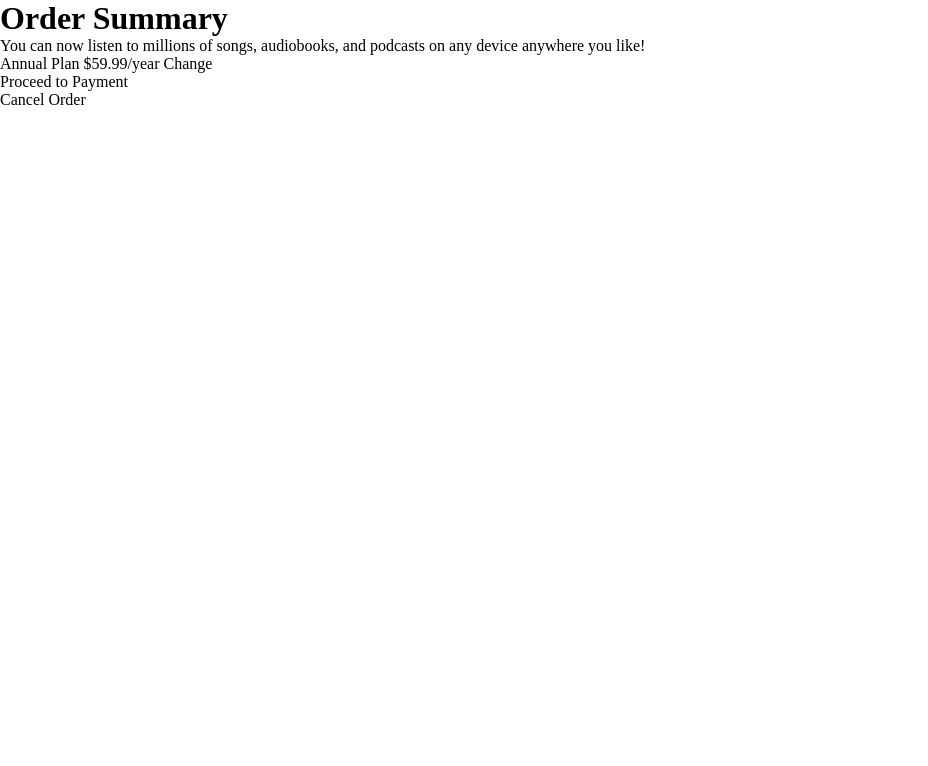
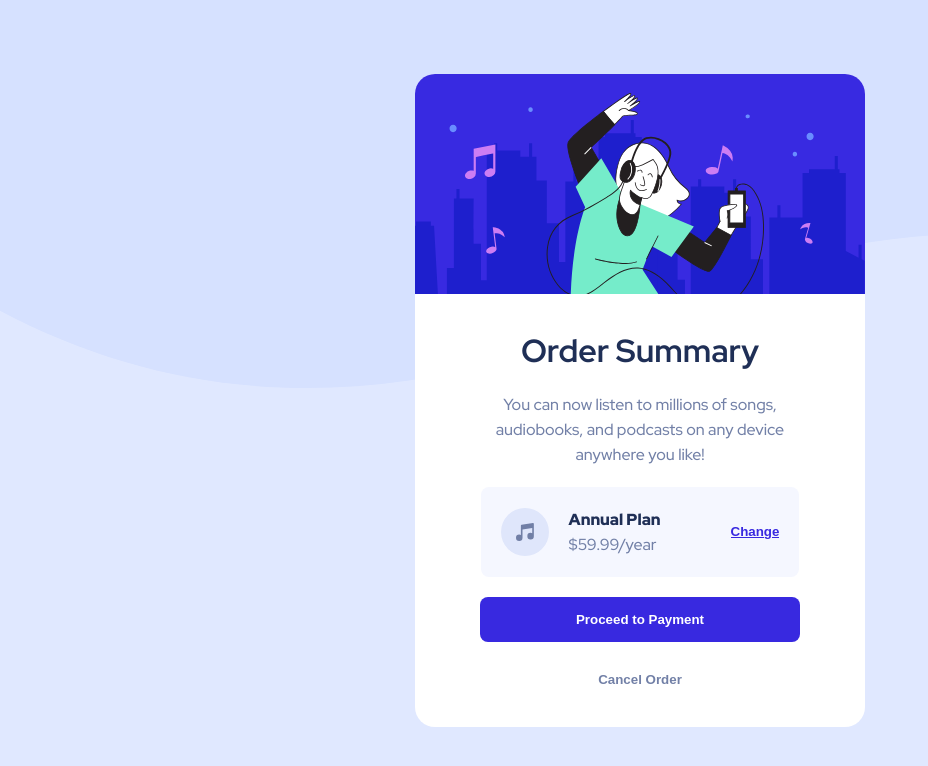
Before and after one commit to byu0324/order-summary-conponent, a plain HTML site: page index.html in a window 1280 px wide. Shown: the whole page, without its empty margins (0-928 px from the left). Drawn offline with Linux system fonts and the light colour scheme.

Commit message:
desktop complete

```diff
--- a/index.html
+++ b/index.html
@@ -15,26 +15,35 @@
 
 <body>
   <div class="main">
-    <h1>Order Summary</h1>
-
-    <p>
-      You can now listen to millions of songs, audiobooks, and podcasts on any
-      device anywhere you like!
-    </p>
+    <div class="image">
+      <img src="images/illustration-hero.svg" alt="">
+    </div>
 
     <div class="component">
-      Annual Plan
-    $59.99/year
+      <h1>Order Summary</h1>
 
-    Change
+
+      <p>
+        You can now listen to millions of songs, audiobooks, and podcasts on any
+        device anywhere you like!
+      </p>
+
+      <div class="product">
+        <img src="images/icon-music.svg" alt="">
+        <span class="content">
+          <span class="name">Annual Plan</span>
+          <span class="price">$59.99/year</span>
+        </span>
+        <input class="change" type="button" value="Change">
+      </div>
+      <div class="payment">
+        <input class="payment__btn" type="button" value="Proceed to Payment">
+      </div>
+      <div class="cancel">
+        <input class="cancel__btn" type="button" value="Cancel Order">
+      </div>
     </div>
 
-    <div class="pay">
-      Proceed to Payment
-    </div>
-    <div class="cancel">
-      Cancel Order
-    </div>
   </div>
 </body>
 
--- a/style.css
+++ b/style.css
@@ -1,5 +1,146 @@
+@import url('https://fonts.googleapis.com/css2?family=Red+Hat+Display:wght@500;700;900&display=swap');
+
 * {
   margin: 0;
   padding: 0;
   box-sizing: border-box;
 }
+
+body {
+  display: flex;
+  justify-content: center;
+  align-items: center;
+  background-color: hsl(225, 100%, 94%);
+  font-family: 'Red Hat Display', sans-serif;
+  background-repeat: no-repeat;
+  height: 100vh;
+  font-size: 16px;
+  color: hsl(223, 47%, 23%);
+}
+
+.main {
+  background-color: white;
+  border-radius: 20px;
+  overflow: hidden;
+}
+
+.component {
+  margin: 30px;
+  text-align: center;
+}
+
+h1 {
+  margin: 20px;
+}
+
+p {
+  display: inline-block;
+  color: hsl(224, 23%, 55%);
+  width: 300px;
+  margin: 0 0 20px 0;
+  line-height: 25px;
+}
+
+.product {
+  display: inline-flex;
+  align-items: center;
+  justify-content: center;
+  background-color: hsl(225, 100%, 98%);
+  padding: 20px;
+  border-radius: 8px;
+}
+
+.product img {
+  margin-right: 20px;
+}
+
+.content {
+  display: flex;
+  flex-direction: column;
+  align-items: start;
+  justify-content: center;
+  line-height: 25px;
+}
+
+.content .name {
+  font-weight: 750;
+  margin-right: 70px;
+}
+
+.content .price {
+  color: hsl(224, 23%, 55%);
+}
+
+.change {
+  text-decoration: underline;
+  border: none;
+  color: hsl(245, 75%, 52%);
+  background-color: inherit;
+  cursor: pointer;
+  font-weight: 700;
+}
+
+.change:active {
+  text-decoration: none;
+  color: hsl(245, 75%, 70%);
+}
+
+.payment {
+  margin: 20px 0;
+}
+
+.payment__btn {
+  border: none;
+  background-color: hsl(245, 75%, 52%);
+  color: white;
+  width: 320px;
+  height: 45px;
+  border-radius: 8px;
+  cursor: pointer;
+  font-weight: 700;
+}
+
+.payment__btn:active {
+  background-color: hsl(245, 75%, 70%);
+}
+
+.cancel__btn {
+  border: none;
+  background-color: inherit;
+  font-weight: 700;
+  color: hsl(224, 23%, 55%);
+  cursor: pointer;
+  margin: 10px;
+}
+
+.cancel__btn:active {
+  color: hsl(223, 47%, 23%);
+}
+
+@media(max-width: 380px) {
+  body {
+    background-image: url("images/pattern-background-mobile.svg");
+  }
+
+  .main {
+    width: 350px;
+    overflow: hidden;
+  }
+
+  img {
+    width: 350px;
+  }
+}
+
+@media(min-width: 381px) {
+  body {
+    background-image: url("images/pattern-background-desktop.svg");
+    background-size: 100%;
+  }
+
+  .main {
+    width: 450px;
+  }
+
+
+}
```
